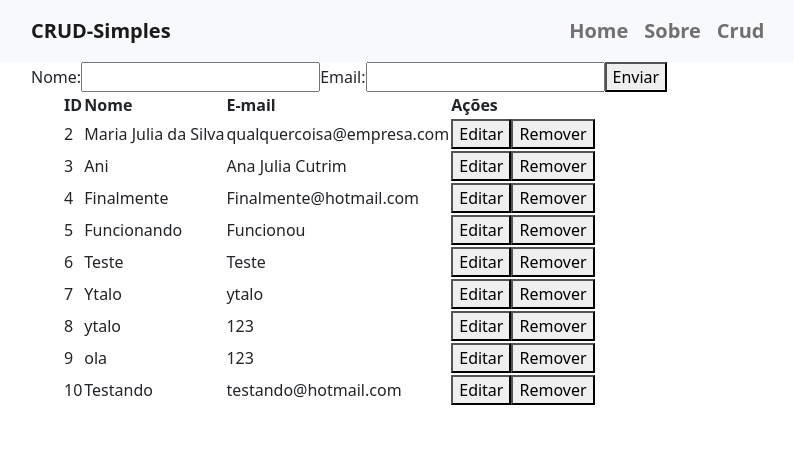
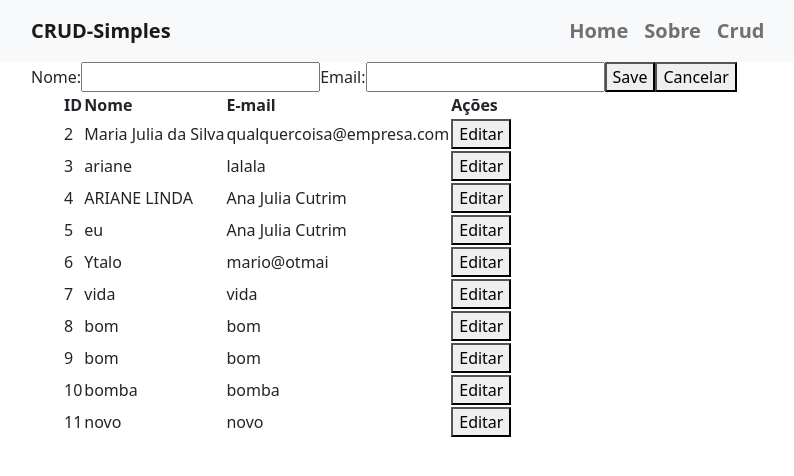
Before and after one commit to YtaloSauham/crud-nextJS, a Next.js app: page /Crud in a window 1280 px wide. Shown: the top 476 px of the page, without its empty margins (51-845 px from the left). Built offline with nearby package versions, Linux system fonts and the light colour scheme; data requests are answered from the project's data file.

Commit message:
CRUD COM A FUNÇÃO UPLOAD E SAVE

```diff
--- a/pages/Crud.jsx
+++ b/pages/Crud.jsx
@@ -9,6 +9,8 @@ export default function Crud(){
     const [name,setName]=useState('');
     const [email,setEmail]=useState('');
     const [usuarios,setUsuarios]=useState([]);
+    const  [id,setID]=useState(0)
+    const [editar,setEditar]=useState(false)
 
     function renderTable(){
         return (
@@ -37,8 +39,8 @@ export default function Crud(){
                     <td>{dados.name}</td>
                     <td>{dados.email}</td>
                     <td>
-                        <button onClick= {() => {"#"}}>Editar</button>
-                        <button onClick= {() => {"#"}}>Remover</button>
+                        <button onClick={()=>{editarFomulario(dados)}}>Editar</button>
+
                     </td>
 
                 </tr>
@@ -47,18 +49,47 @@ export default function Crud(){
     }
 
     useEffect(()=>{
-    axios.get(baseUrl).then((res)=>setUsuarios(res.data))
+       setInterval(()=>{
+        axios.get(baseUrl).then((res)=>setUsuarios(res.data))
+       },5000)
+
 
     },[])
 
-    async function enviarFormulario(){
-    await axios.post(baseUrl,{name,email})
-    setName('')
-    setEmail('')
-     await axios.get(baseUrl).then((res)=>setUsuarios(res.data))
+    function enviarFormulario(){
+
+        const method = id ? 'put' : 'post'
+        const url= id ? `${baseUrl}/${id}` : baseUrl
+        axios[method](url,{name,email}).then(res=>{console.log(res.data)})
+
+        }
+    // await axios.post(baseUrl,{name,email})
+    // setName('')
+    // setEmail('')
+    //  await axios.get(baseUrl).then((res)=>setUsuarios(res.data))
 
 
-}
+
+
+
+    function editarFomulario(user){
+        setName(user.name)
+        setEmail(user.email)
+        setID(user.id)
+    }
+
+    function limpar(){
+        setName('')
+        setEmail('')
+        setID('')
+    }
+
+    // function enviarUpload(user){
+    //     axios.put(baseUrl+`/${user.id}`,{name,email})
+
+    // }
+
+
 
         return(
             <div>
@@ -66,7 +97,8 @@ export default function Crud(){
             <input type="text" value={name} onChange={(e)=>setName(e.target.value)}/>
             <label>Email:</label>
             <input type="email" value={email} onChange={(e)=>setEmail(e.target.value)}/>
-            <button  onClick={enviarFormulario}>Enviar</button>
+             <button onClick={e=>{enviarFormulario()}}>Save</button>
+             <button onClick={e=>{limpar()}}>Cancelar</button>
             <ul>
             {renderTable()}
             </ul>
--- a/pages/api/backend/db.json
+++ b/pages/api/backend/db.json
@@ -6,46 +6,49 @@
       "email": "qualquercoisa@empresa.com"
     },
     {
-      "name": "Ani",
-      "email": "Ana Julia Cutrim",
+      "name": "ariane",
+      "email": "lalala",
       "id": 3
     },
     {
-      "name": "Finalmente",
-      "email": "Finalmente@hotmail.com",
+      "name": "ARIANE LINDA",
+      "email": "Ana Julia Cutrim",
       "id": 4
     },
     {
-      "name": "Funcionando",
-      "email": "Funcionou",
+      "name": "eu",
+      "email": "Ana Julia Cutrim",
       "id": 5
     },
     {
-      "name": "Teste",
-      "email": "Teste",
+      "name": "Ytalo ",
+      "email": "mario@otmai",
       "id": 6
     },
     {
-      "name": "Ytalo ",
-      "email": "ytalo",
-      "apiId": "backend",
+      "name": "vida",
+      "email": "vida",
       "id": 7
     },
     {
-      "name": "ytalo",
-      "email": "123",
-      "apiId": "backend",
+      "name": "bom",
+      "email": "bom",
       "id": 8
     },
     {
-      "name": "ola",
-      "email": "123",
+      "name": "bom",
+      "email": "bom",
       "id": 9
     },
     {
-      "name": "Testando ",
-      "email": "testando@hotmail.com",
+      "name": "bomba",
+      "email": "bomba",
       "id": 10
+    },
+    {
+      "name": "novo",
+      "email": "novo",
+      "id": 11
     }
   ]
 }
```
